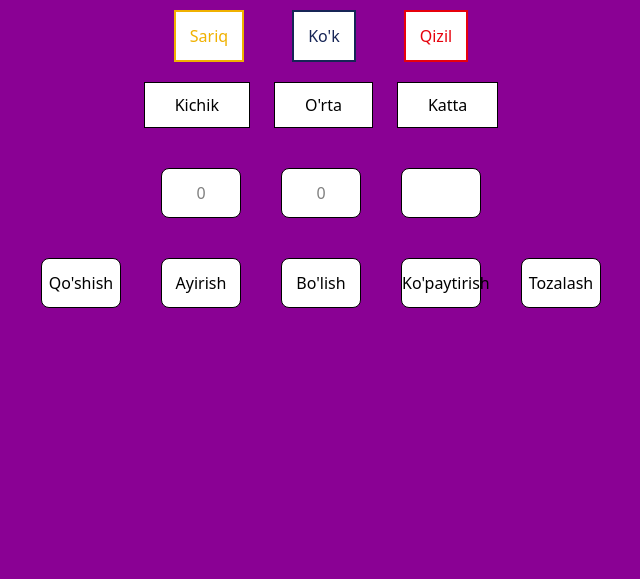
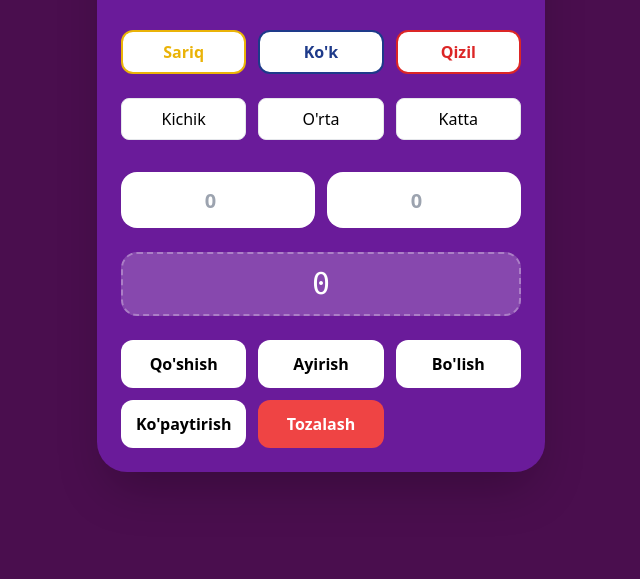
Before and after one commit to alinematov0102-stack/calculator, a website: page src/index.html in a window 1280 px wide. Shown: the part 221-800 px from the top of the page, without its empty margins (319-959 px from the left). Drawn offline with nearby package versions, Linux system fonts and the light colour scheme.

Commit message:
Bajarildi

```diff
--- a/src/index.html
+++ b/src/index.html
@@ -1,42 +1,123 @@
-<!DOCTYPE html>
+<!doctype html>
 <html lang="en">
-<head>
-    <meta charset="UTF-8">
-    <meta name="viewport" content="width=device-width, initial-scale=1.0">
+  <head>
+    <meta charset="UTF-8" />
+    <meta name="viewport" content="width=device-width, initial-scale=1.0" />
     <title>Document</title>
-      <link href="./output.css" rel="stylesheet">
+    <link href="./output.css" rel="stylesheet" />
+    <script src="https://cdn.tailwindcss.com"></script>
+  </head>
+  <body
+    class="bg-[#4a0e4e] min-h-screen flex items-center justify-center p-4 font-sans text-white"
+  >
+    <div
+      id="container"
+      class="w-full max-w-md bg-[#6a1b9a] p-6 rounded-[30px] shadow-2xl flex flex-col items-center"
+    >
+      <div class="h-24 flex items-center justify-center mb-6 text-center">
+        <p id="text" class="text-2xl font-bold transition-all duration-300">
+          lorem ipsum dolor sit amet
+        </p>
+      </div>
 
+      <div class="flex flex-wrap justify-center gap-3 mb-6 w-full">
+        <button
+          id="add-Btn1"
+          class="flex-1 min-w-[80px] text-yellow-500 bg-white border-2 border-yellow-500 py-2 rounded-xl font-bold active:scale-90 transition"
+        >
+          Sariq
+        </button>
+        <button
+          id="add-Btn2"
+          class="flex-1 min-w-[80px] text-blue-900 bg-white border-2 border-blue-900 py-2 rounded-xl font-bold active:scale-90 transition"
+        >
+          Ko'k
+        </button>
+        <button
+          id="add-Btn3"
+          class="flex-1 min-w-[80px] text-red-600 bg-white border-2 border-red-600 py-2 rounded-xl font-bold active:scale-90 transition"
+        >
+          Qizil
+        </button>
+      </div>
 
-     <div id="container" class=" flex justify-center items-center flex-col w-screen h-screen bg-fuchsia-800">
-        <div  class="-mt-10">
-        <p id="text" class="text-3xl -mt-16 ">lorem ipsum dolor sit amet</p>
-        </div>
-        <div  class="flex justify-center items-center gap-12 ">
-        <button id="add-Btn1" class="text-yellow-500 bg-white border-2 border-yellow-500 px-3.5 py-3 cursor-pointer">Sariq</button>
-        <button id="add-Btn2" class="text-blue-950 bg-white border-2 border-blue-950 px-3.5 py-3 cursor-pointer">Ko'k</button>
-        <button id="add-Btn3" class="text-red-600 bg-white border-2 border-red-600 px-3.5 py-3 cursor-pointer">Qizil</button>
-        </div>
+      <div class="grid grid-cols-3 gap-3 mb-8 w-full">
+        <button
+          id="sm"
+          class="py-2 border bg-white text-black rounded-lg active:bg-gray-200 transition"
+        >
+          Kichik
+        </button>
+        <button
+          id="md"
+          class="py-2 border bg-white text-black rounded-lg active:bg-gray-200 transition"
+        >
+          O'rta
+        </button>
+        <button
+          id="lg"
+          class="py-2 border bg-white text-black rounded-lg active:bg-gray-200 transition"
+        >
+          Katta
+        </button>
+      </div>
 
-<div  class="flex justify-center items-center gap-6 mt-5 ">
-   <button id="sm" class="px-7.5 py-2.5 border bg-white cursor-pointer">Kichik</button>
-   <button id="md" class="px-7.5 py-2.5 border bg-white cursor-pointer">O'rta</button>
-   <button id="lg" class="px-7.5 py-2.5 border bg-white cursor-pointer">Katta</button>
-</div>
+      <div class="flex items-center gap-3 mb-6 w-full">
+        <input
+          id="son1"
+          class="w-full h-14 border-none bg-white rounded-2xl text-center text-black text-xl font-bold outline-none focus:ring-4 ring-yellow-400"
+          type="number"
+          placeholder="0"
+        />
+        <input
+          id="son2"
+          class="w-full h-14 border-none bg-white rounded-2xl text-center text-black text-xl font-bold outline-none focus:ring-4 ring-yellow-400"
+          type="number"
+          placeholder="0"
+        />
+      </div>
 
-     <div class="flex justify-center items-center gap-10 mt-10">
-      <input id="son1"  class="border bg-white rounded-lg text-center w-20 h-12.5 cursor-pointer" type="text" placeholder="0">
-            <input id="son2" class="border bg-white rounded-lg text-center w-20 h-12.5 cursor-pointer" type="text" placeholder="0">
-            <button id="result" class="border bg-white rounded-lg text-center w-20 h-12.5 cursor-pointer" type="text" placeholder="0"></button>
-     </div>
-     <div class="flex justify-center items-center gap-10 mt-10">
-      <button id="bt1" class="border bg-white rounded-lg text-center w-20 h-12.5 cursor-pointer">Qo'shish</button>
-      <button id="bt2" class="border bg-white rounded-lg text-center w-20 h-12.5 cursor-pointer">Ayirish</button>
-      <button id="bt3" class="border bg-white rounded-lg text-center w-20 h-12.5 cursor-pointer">Bo'lish</button>
-      <button id="bt4" class="border bg-white rounded-lg text-center w-20 h-12.5 cursor-pointer">Ko'paytirish</button>
-      <button id="bt5" class="border bg-white rounded-lg text-center w-20 h-12.5 cursor-pointer">Tozalash</button>
-     </div>
-     </div>
+      <div
+        id="result"
+        class="w-full h-16 bg-white/20 rounded-2xl mb-6 flex items-center justify-center text-3xl font-mono border-2 border-dashed border-white/30"
+      >
+        0
+      </div>
+
+      <div class="grid grid-cols-2 sm:grid-cols-3 gap-3 w-full">
+        <button
+          id="bt1"
+          class="h-12 bg-white text-black rounded-xl font-bold hover:bg-yellow-400 transition active:scale-95"
+        >
+          Qo'shish
+        </button>
+        <button
+          id="bt2"
+          class="h-12 bg-white text-black rounded-xl font-bold hover:bg-yellow-400 transition active:scale-95"
+        >
+          Ayirish
+        </button>
+        <button
+          id="bt3"
+          class="h-12 bg-white text-black rounded-xl font-bold hover:bg-yellow-400 transition active:scale-95"
+        >
+          Bo'lish
+        </button>
+        <button
+          id="bt4"
+          class="h-12 bg-white text-black rounded-xl font-bold hover:bg-yellow-400 transition active:scale-95"
+        >
+          Ko'paytirish
+        </button>
+        <button
+          id="bt5"
+          class="h-12 col-span-2 sm:col-span-1 bg-red-500 text-white rounded-xl font-bold active:scale-95 transition"
+        >
+          Tozalash
+        </button>
+      </div>
+    </div>
 
     <script src="calculator.js"></script>
- </body>
+  </body>
 </html>
```
